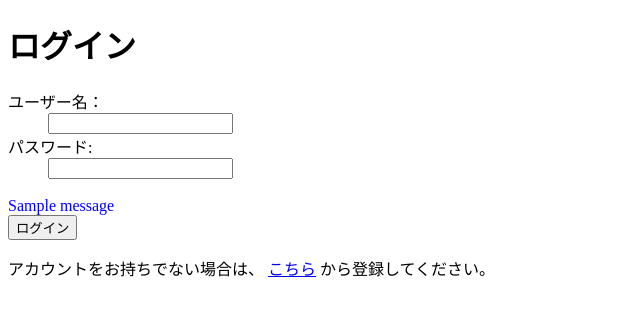
After one commit to e-t-21/my_memo_app, a Flask app: page / in a window 1280 px wide. The commit adds this page. Shown: the top 316 px of the page, without its empty margins (0-640 px from the left). Run offline with Flask 3, Linux system fonts and the light colour scheme; one stand-in notice (Sample message) is shown; some libraries are stand-ins or nearby versions.

Commit message:
認証処理の追加

```diff
--- a/app.py
+++ b/app.py
@@ -1,6 +1,7 @@
 from flask import Flask
 from flask_migrate import Migrate
-from models import db
+from models import db, User
+from flask_login import LoginManager
 
 # ==================================================
 # Flask
@@ -12,6 +13,20 @@ app.config.from_object("config.Config")
 db.init_app(app)
 # マイグレーションとの紐づけ（Flaskとdb）
 migrate = Migrate(app, db)
+# LoginManagerインスタンス
+login_manager = LoginManager()
+# LoginManagerとFlaskとの紐づけ
+login_manager.init_app(app)
+# ログインが必要なページにアクセスしようとしたときに表示されるメッセージを変更
+login_manager.login_message = "認証していません：ログインしてください"
+# 未認証のユーザーがアクセスしようとした際に
+# リダイレクトされる関数名を設定する
+login_manager.login_view = "login"
+
+@login_manager.user_loader
+def load_user(user_id):
+    return User.query.get(int(user_id))
+
 # viewsのインポート
 from views import *
 
--- a/forms.py
+++ b/forms.py
@@ -1,7 +1,7 @@
 from flask_wtf import FlaskForm
-from wtforms import StringField, TextAreaField, SubmitField
+from wtforms import StringField, TextAreaField, SubmitField, PasswordField
 from wtforms.validators import DataRequired, Length, ValidationError
-from models import Memo
+from models import Memo, User
 
 # ==================================================
 # Formクラス
@@ -24,3 +24,33 @@ class MemoForm(FlaskForm):
         if memo:
             raise ValidationError(f"タイトル '{title.data}' は既に存在します。\
                                   別のタイトルを入力してください。")
+
+# ログイン用入力クラス
+class LoginForm(FlaskForm):
+    username = StringField('ユーザー名：',
+                           validators=[DataRequired('ユーザー名は必須入力です')])
+    # パスワード：パスワード入力
+    password = PasswordField('パスワード: ',
+                             validators=[Length(4, 10,
+                                    'パスワードの長さは4文字以上10文字以内です')])
+    # ボタン
+    submit = SubmitField('ログイン')
+
+    # カスタムバリデータ
+    # 英数字と記号が含まれているかチェックする
+    def validate_password(self, password):
+        if not (any(c.isalpha() for c in password.data) and \
+            any(c.isdigit() for c in password.data) and \
+            any(c in '!@#$%^&*()' for c in password.data)):
+            raise ValidationError('パスワードには【英数字と記号：!@#$%^&*()】を含める必要があります')
+
+# サインアップ用入力クラス
+class SignUpForm(LoginForm):
+    # ボタン
+    submit = SubmitField('サインアップ')
+
+    # カスタムバリデータ
+    def validate_username(self, username):
+        user = User.query.filter_by(username=username.data).first()
+        if user:
+            raise ValidationError('そのユーザー名は既に使用されています')
--- a/templates/base.html
+++ b/templates/base.html
@@ -7,6 +7,9 @@
 </head>
 
 <body>
+  {% if current_user.is_authenticated %}
+  <a href="{{ url_for('logout') }}">ログアウト</a>
+  {% endif %}
   {% block content %}{% endblock %}
 </body>
 
--- /dev/null
+++ b/templates/login_form.html
@@ -0,0 +1,25 @@
+{% extends "base.html" %}
+
+{% block content %}
+<h1>ログイン</h1>
+{% from "_formhelpers.html" import render_field %}
+<form method="POST" action="{{ url_for('login') }}" novalidate>
+  {{ form.hidden_tag() }}
+  {{ render_field(form.username) }}
+  {{ render_field(form.password) }}
+  <br>
+  <!-- ▼▼▼▼▼ flashメッセージ ▼▼▼▼▼ -->
+  {% for message in get_flashed_messages() %}
+  <div style="color: blue;">
+    {{ message }}
+  </div>
+  {% endfor %}
+  <!-- ▲▲▲▲▲ flashメッセージ ▲▲▲▲▲ -->
+  {{ form.submit }}
+</form>
+<p>
+  アカウントをお持ちでない場合は、
+  <a href="{{ url_for('register') }}">こちら</a>
+  から登録してください。
+</p>
+{% endblock %}
--- a/views.py
+++ b/views.py
@@ -1,13 +1,75 @@
 from flask import render_template, request, redirect, url_for, flash
 from app import app
-from models import db, Memo
-from forms import MemoForm
+
+from models import db, Memo, User
+from forms import MemoForm, LoginForm, SignUpForm
+from flask_login import login_user, logout_user, login_required #<= リスト11-8の追加
 
 # ==================================================
 # ルーティング
 # ==================================================
+# ログイン（Form使用）
+@app.route("/", methods=["GET", "POST"])
+def login():
+    # Formインスタンス生成
+    form = LoginForm()
+    if form.validate_on_submit():
+        # データ入力取得
+        username = form.username.data
+        password = form.password.data
+        # 対象User取得
+        user = User.query.filter_by(username=username).first()
+        # 認証判定
+        if user is not None and user.check_password(password):
+            # 成功
+            # 引数として渡されたuserオブジェクトを使用して、ユーザーをログイン状態にする
+            login_user(user)
+            # 画面遷移
+            return redirect(url_for("index"))
+        # 失敗
+        flash("認証不備です")
+    # GET時
+    # 画面遷移
+    return render_template("login_form.html", form=form)
+
+# ログアウト
+@app.route("/logout")
+@login_required     #<= リスト11-8の追加
+def logout():
+    # 現在ログインしているユーザーをログアウトする
+    logout_user()
+    # フラッシュメッセージ
+    flash("ログアウトしました")
+    # 画面遷移
+    return redirect(url_for("login"))
+
+# サインアップ（Form使用）
+@app.route("/register", methods=["GET", "POST"])
+def register():
+    # Formインスタンス生成
+    form = SignUpForm()
+    if form.validate_on_submit():
+        # データ入力取得
+        username = form.username.data
+        password = form.password.data
+        # モデルを生成
+        user = User(username=username)
+        # パスワードハッシュ化
+        user.set_password(password)
+        # 登録処理
+        db.session.add(user)
+        db.session.commit()
+        # フラッシュメッセージ
+        flash("ユーザー登録しました")
+        # 画面遷移
+        return redirect(url_for("login"))
+    # GET時
+    # 画面遷移
+    return render_template("register_form.html", form=form)
+
 # 一覧
 @app.route("/memo/")
+@login_required     #<= リスト11-8の追加
 def index():
     # メモ全件取得
     memos = Memo.query.all()
@@ -16,6 +78,7 @@ def index():
 
 # 登録（Form使用）
 @app.route("/memo/create", methods=["GET", "POST"])
+@login_required     #<= リスト11-8の追加
 def create():
     # Formインスタンス生成
     form = MemoForm()
@@ -37,6 +100,7 @@ def create():
 
 # 更新（Form使用）
 @app.route("/memo/update/<int:memo_id>", methods=["GET", "POST"])
+@login_required     #<= リスト11-8の追加
 def update(memo_id):
     # データベースからmemo_idに一致するメモを取得し、
     # 見つからない場合は404エラーを表示
@@ -59,6 +123,7 @@ def update(memo_id):
 
 # 削除
 @app.route("/memo/delete/<int:memo_id>")
+@login_required     #<= リスト11-8の追加
 def delete(memo_id):
     # データベースからmemo_idに一致するメモを取得し、
     # 見つからない場合は404エラーを表示
```
Also changed, not shown: migrations/versions/fc42fc2609a4_.py (added, +34 -0 lines), models.py (+20 -0 lines), templates/register_form.html (added, +18 -0 lines), instance/memodb.sqlite.
